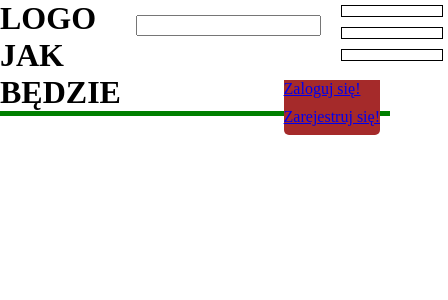
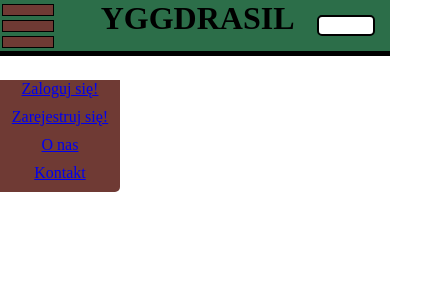
Before and after one commit to Nights-Wolf/Yggdrasil, a React app: page / in a window 390 px wide. Shown: the top 300 px of the page, 448 px wide, since content can reach past the window. Built offline with nearby package versions, Linux system fonts and the light colour scheme.

Commit message:
Hamburger, menu side switch, primary and secondary colors added

```diff
--- a/src/Header.js
+++ b/src/Header.js
@@ -3,18 +3,20 @@ import React from "react"
 function Header() {
     return(
         <header>
-            <h1>LOGO JAK BĘDZIE</h1>
+             <div className="hamburger--container">
+                <span className="hamburger"></span>
+                <span className="hamburger"></span>
+                <span className="hamburger"></span>
+            </div>
+            <h1>YGGDRASIL</h1>
             <form className="search-engine">
                 <input type="text"/>
             </form>
             <div className="login-panel">
                 <a href="/">Zaloguj się!</a>
                 <a href="/">Zarejestruj się!</a>
-            </div>
-            <div className="hamburger--container">
-                <span className="hamburger"></span>
-                <span className="hamburger"></span>
-                <span className="hamburger"></span>
+                <a href="/">O nas</a>
+                <a href="/">Kontakt</a>
             </div>
         </header>
 )}
--- a/src/index.js
+++ b/src/index.js
@@ -1,7 +1,6 @@
 import React from "react"
 import ReactDOM from "react-dom"
 import App from "./App"
-import "./main.css"
 
 ReactDOM.render(
     <React.StrictMode>
--- a/src/main.css
+++ b/src/main.css
@@ -1,3 +1,9 @@
+:root {
+    --primary: #2C6E49;
+    --secondary: #6F3A34;
+}
+
+
 body {
     background: white;
     box-sizing: border-box;
@@ -10,31 +16,40 @@ body {
     header {
         display: flex;
         flex-direction: row;
-        border-bottom: 5px solid green;
+        border-bottom: 5px solid;
         margin: 0 auto;
+        background-color: var(--primary);
     }
 
     header > h1 {
         margin: 0;
+        width: 250px;
     }
 
     .search-engine {
         display: block;
         text-align: center;
-        justify-content: right;
+        justify-content: center;
         padding: 15px;
+    }
+
+    .search-engine input[type="text"] {
+        margin: 0 auto;
+        width: 50px;
+        border: 2px solid black;
+        border-radius: 5px;
     }
 
     .login-panel {
         position: absolute;
         display: flex;
         flex-direction: column;
-        height: 55px;
-        right: 10px;
+        height: fit-content;
+        width: 120px;
         top: 80px;
-        border-bottom-left-radius: 5px;
+        text-align: center;
         border-bottom-right-radius: 5px;
-        background-color: brown;
+        background-color: var(--secondary);
     }
 
     .login-panel > a {
@@ -44,13 +59,15 @@ body {
     .hamburger--container {
         display: flex;
         flex-direction: column;
+        justify-content: center;
+        width: 125px;
     }
 
     .hamburger {
         height: 10px;
-        width: 100px;
+        width: 50px;
         border: 1px solid black;
-        color: white;
-        margin: 5px;
+        background-color: var(--secondary);
+        margin: 2px;
     }
 }
--- a/src/vendor.js
+++ b/src/vendor.js
@@ -0,0 +1 @@
+import "./main.css"
```
